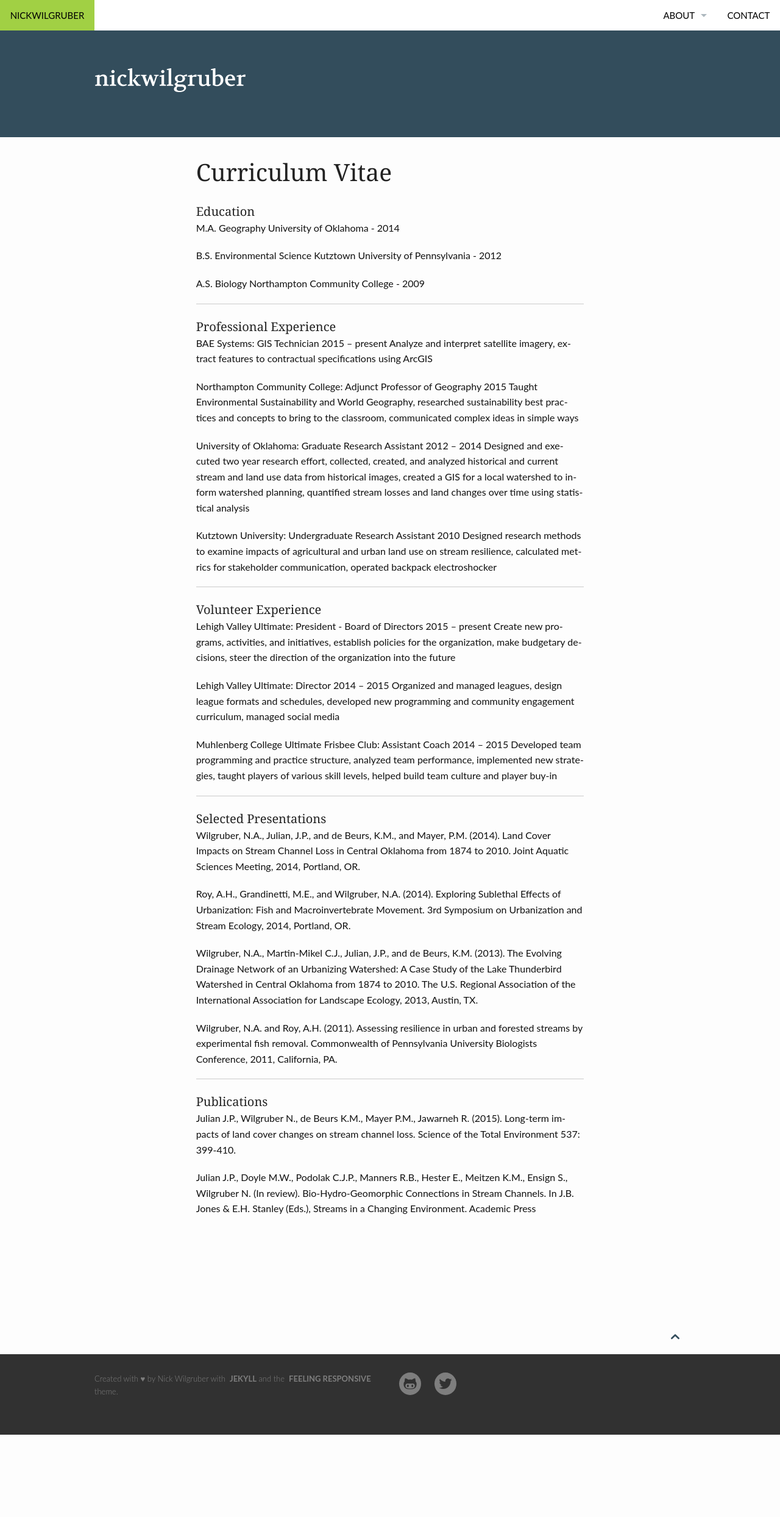
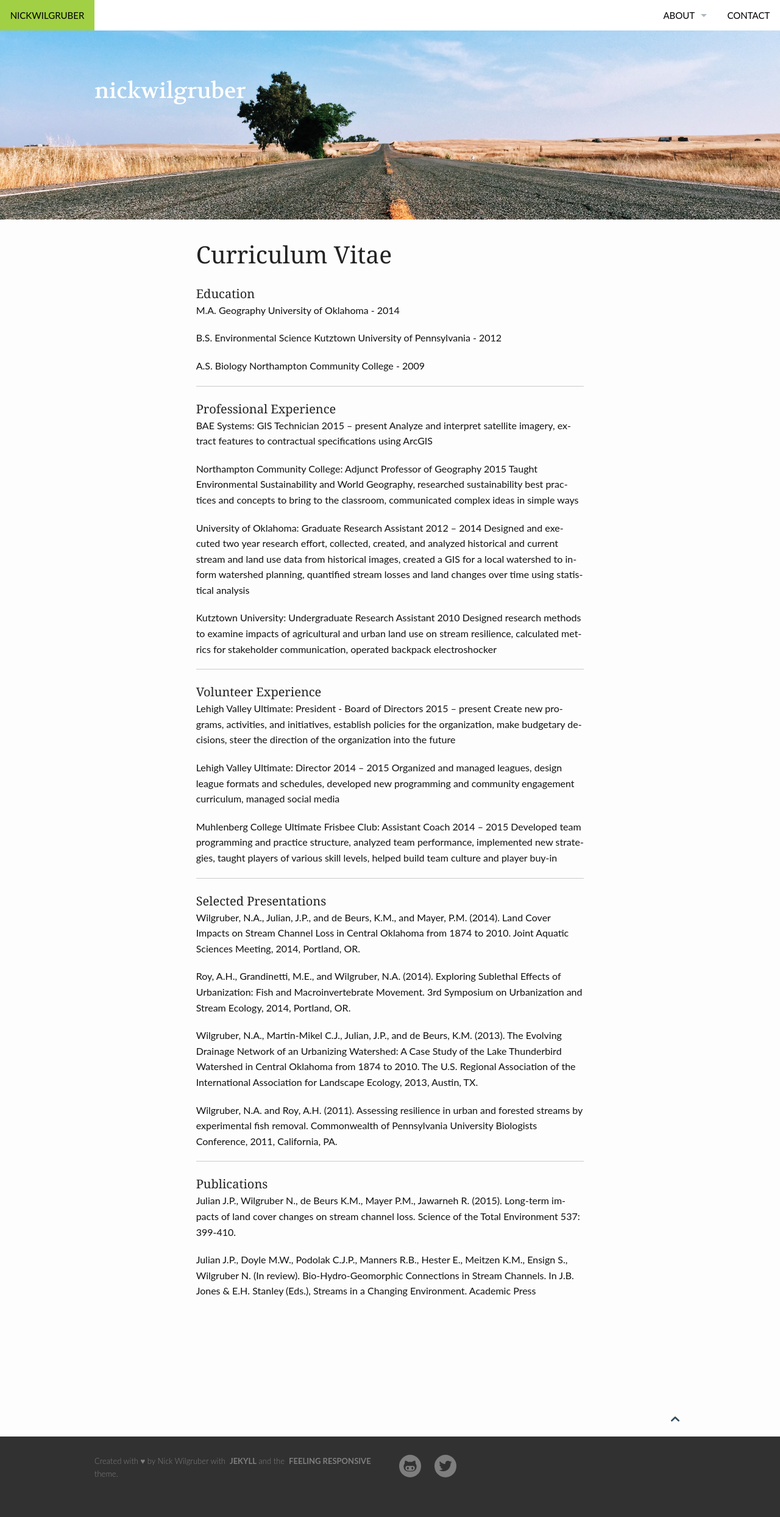
Before and after one commit to wontgruber/wontgruber.github.io, a Jekyll site: the page built from pages/cv.md, in a window 1280 px wide. Shown: the whole page at 61% size. Built offline with Jekyll 4.4.1, drawn with Linux system fonts in a browser that asks for light colours; before the commit the page ends 2353 px from its top, so only the background shows below that.

Commit message:
Update cv.md

```diff
--- a/pages/cv.md
+++ b/pages/cv.md
@@ -8,6 +8,8 @@ title: "Curriculum Vitae"
 teaser: ""
 meta_description:
 permalink: /cv/
+header:
+    image_fullwidth: road2100x500.jpg
 categories:
     -
 tags:
```
